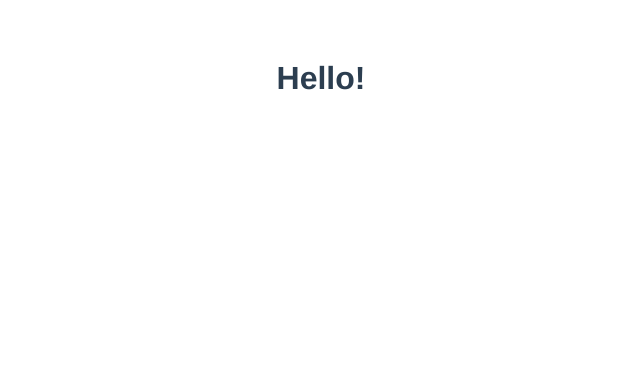
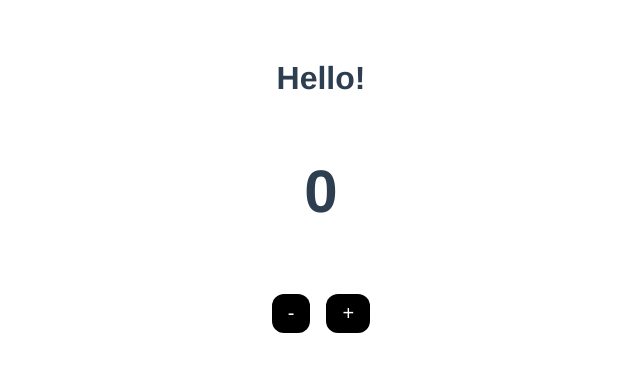
Before and after one commit to luisrrv/vue-news, a Vue app: page / in a window 1280 px wide. Shown: the top 372 px of the page, without its empty margins (319-959 px from the left). Built offline with nearby package versions, Linux system fonts and the light colour scheme.

Commit message:
basic counter for learning

```diff
--- a/src/components/NavBar.vue
+++ b/src/components/NavBar.vue
@@ -1,5 +1,8 @@
 <template>
     <h1>{{ greeting }}</h1>
+    <h3 class="number">{{ count }}</h3>
+    <button class="btn" @click="decCount">-</button>
+    <button class="btn" @click="incCount">+</button>
 </template>
 
 <script>
@@ -11,20 +14,47 @@ export default {
             type: String,
             required: true
         },
-        age: {
+        counter: {
             type: Number,
-            default: 20,
+            default: 0,
         }
     },
     data(){
         return {
             greeting: 'Hello!',
+            count: 0,
         }
     },
     created() {
         console.log(this.greeting);
         console.log(this.string);
-        console.log(this.age);
+        console.log('count:',this.count);
+    },
+    methods: {
+        incCount() {
+            this.count++;
+        },
+        decCount() {
+            this.count--;
+        }
     }
 }
 </script>
+
+<style>
+    .btn {
+        margin: 8px;
+        padding: 8px 16px;
+        border: none;
+        background-color: black;
+        color: white;
+        border-radius: 12px;
+        font-size: 20px;
+    }
+    .btn:hover {
+        cursor: pointer;
+    }
+    .number {
+        font-size: 60px;
+    }
+</style>
```
